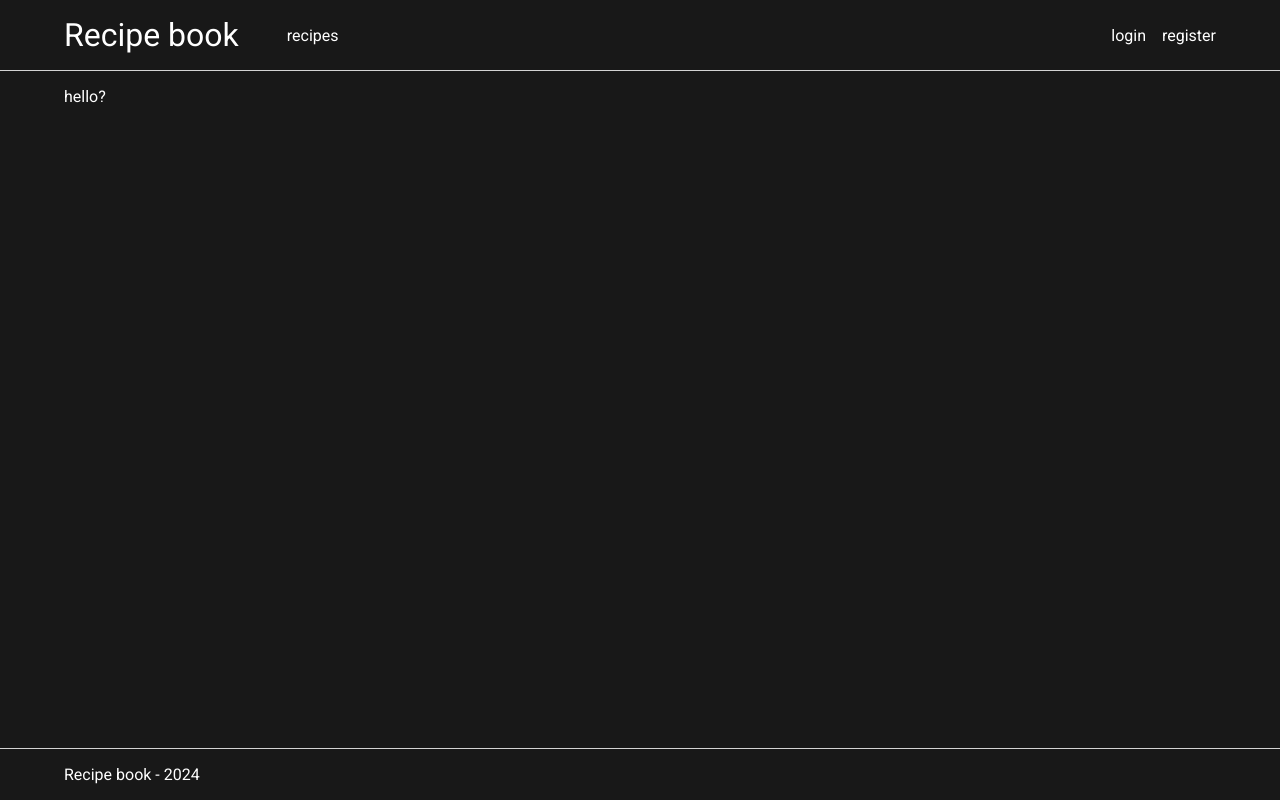
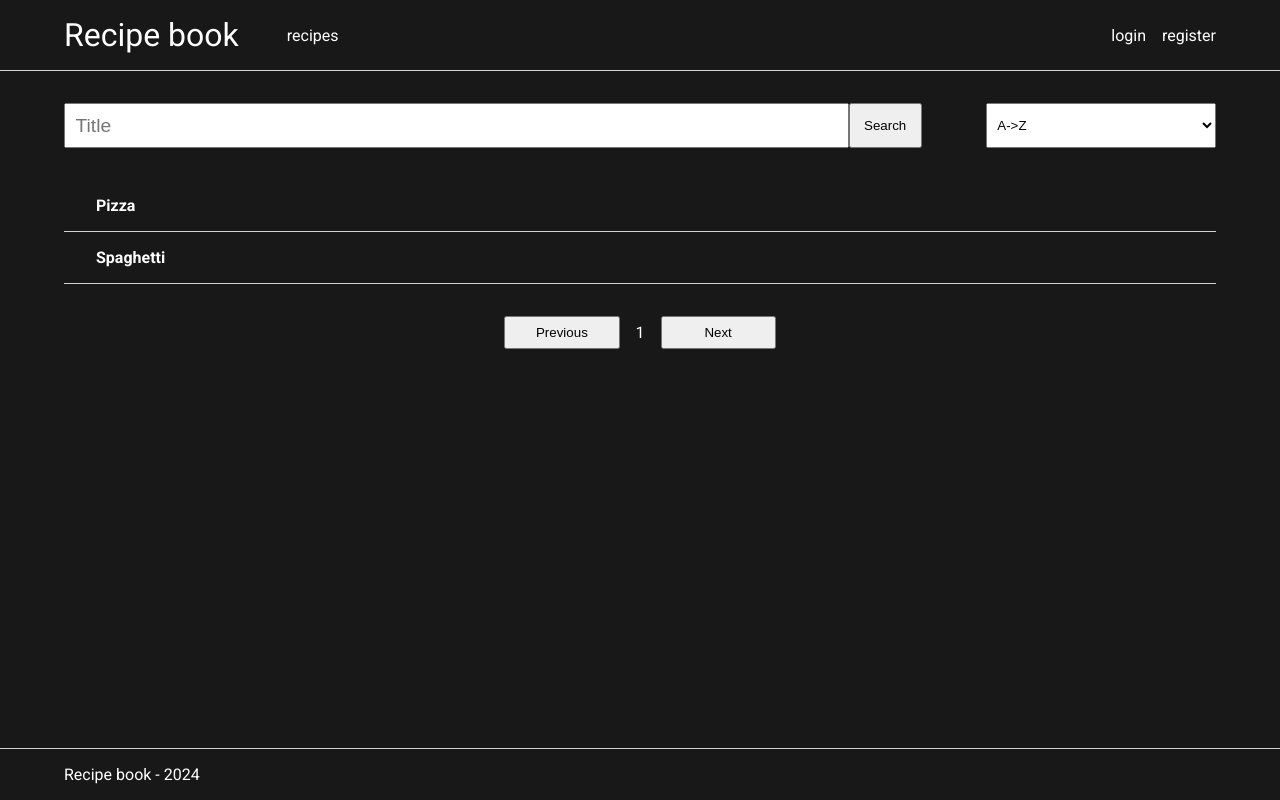
Before and after one commit to Eryk13/recipe-web-app, a Vue app: page / in a window 1280 px wide. Built offline with nearby package versions, Linux system fonts and the light colour scheme.

Commit message:
create recipe list mock

```diff
--- a/src/App.vue
+++ b/src/App.vue
@@ -1,9 +1,10 @@
 <script setup>
 import MainLayout from "@/layouts/MainLayout.vue";
+import RecipeList from "@/components/RecipeList.vue";
 </script>
 
 <template>
   <MainLayout>
-    <p>hello?</p>
+    <RecipeList></RecipeList>
   </MainLayout>
 </template>
--- a/src/assets/main.css
+++ b/src/assets/main.css
@@ -5,6 +5,14 @@ body{
   margin: 0;
 }
 
+ul{
+  list-style: none;
+  padding: 0;
+}
+
+button:hover{
+  cursor: pointer;
+}
 /* || links */
 
 .link:hover{
--- /dev/null
+++ b/src/components/RecipeList.vue
@@ -0,0 +1,99 @@
+<script>
+export default {
+  name: "RecipeList",
+  data() {
+    return {
+      recipes: [{id: 0, title: 'Pizza'}, {id: 1, title: 'Spaghetti'}]
+    }
+  }
+}
+</script>
+
+<template>
+  <div class="filters">
+    <div class="search-wrapper">
+      <input class="search" placeholder="Title"/>
+      <button class="search-btn">Search</button>
+    </div>
+    <select class="sort">
+      <option>A->Z</option>
+      <option>New</option>
+      <option>Z->A</option>
+    </select>
+  </div>
+  <ul class="list">
+    <li class="list__item" v-for="recipe in recipes">
+      <h4>{{recipe.title}}</h4>
+    </li>
+  </ul>
+  <div class="pagination">
+    <button class="pagination__btn">Previous</button>
+    <div class="pagination__number">1</div>
+    <button class="pagination__btn">Next</button>
+  </div>
+</template>
+
+<style scoped>
+  .list{
+    margin-top: 2rem;
+  }
+
+  .list__item{
+    border-bottom: 1px solid lightgray;
+    padding: 1em 2em;
+  }
+
+  .list__item h4{
+    margin: 0;
+  }
+
+  .list__item:hover{
+    cursor: pointer;
+    border-bottom: 1px solid gray;
+    color: gray;
+  }
+
+  .filters{
+    margin-top: 2rem;
+    display: flex;
+    gap: 4rem;
+  }
+
+  .search{
+    box-sizing: border-box;
+    padding: .5em;
+    flex-grow: 1;
+    font-size: 1.2rem;
+  }
+
+  .sort{
+    padding: .5em;
+    min-width: 20%;
+  }
+
+  .search-wrapper{
+    flex-grow: 1;
+    display: flex;
+  }
+
+  .search-btn{
+    padding: .3em 1em;
+  }
+
+  .pagination{
+    display: flex;
+    justify-content: center;
+    gap: 1rem;
+    margin-top: 2rem;
+  }
+
+  .pagination__btn{
+    padding: .5em 1em;
+    min-width: 10%;
+  }
+
+  .pagination__number{
+    display: flex;
+    align-items: center;
+  }
+</style>
```
